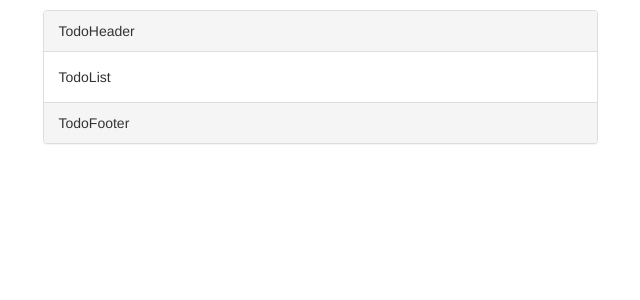
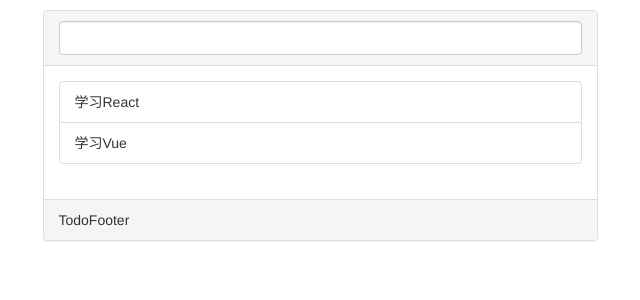
Before and after one commit to zhufengnodejs/zhufeng-todo, a React (Create React App) app: page / in a window 1280 px wide. Shown: the top 300 px of the page, without its empty margins (320-960 px from the left). Built offline with nearby package versions, Linux system fonts and the light colour scheme.

Commit message:
3. 引入redux

```diff
--- a/src/components/TodoHeader.js
+++ b/src/components/TodoHeader.js
@@ -2,9 +2,7 @@ import React,{Component} from 'react';
 export default class TodoHeader extends Component{
     render(){
         return (
-            <div>
-              TodoHeader
-            </div>
+          <input type="text" className="form-control"/>
         )
     }
 }
--- a/src/components/TodoList.js
+++ b/src/components/TodoList.js
@@ -2,9 +2,10 @@ import React,{Component} from 'react';
 export default class TodoList extends Component{
     render(){
         return (
-            <div>
-              TodoList
-            </div>
+          <ul className="list-group">
+            <li className="list-group-item">学习React</li>
+            <li className="list-group-item">学习Vue</li>
+          </ul>
         )
     }
 }
--- /dev/null
+++ b/src/store/action-types.js
@@ -0,0 +1,6 @@
+//增加一个待办事项
+export const ADD_TODO = 'ADD_TODO';
+
+
+//修改过滤类型 all(显示全部) active(显示未完成) completed(只显示已完成的)
+export const CHANGE_FILTER = 'CHANGE_FILTER';
```
Also changed, not shown: src/store/index.js (added, +9 -0 lines), src/store/reducers/todos.js (added, +11 -0 lines), src/store/reducers/filter.js (added).
